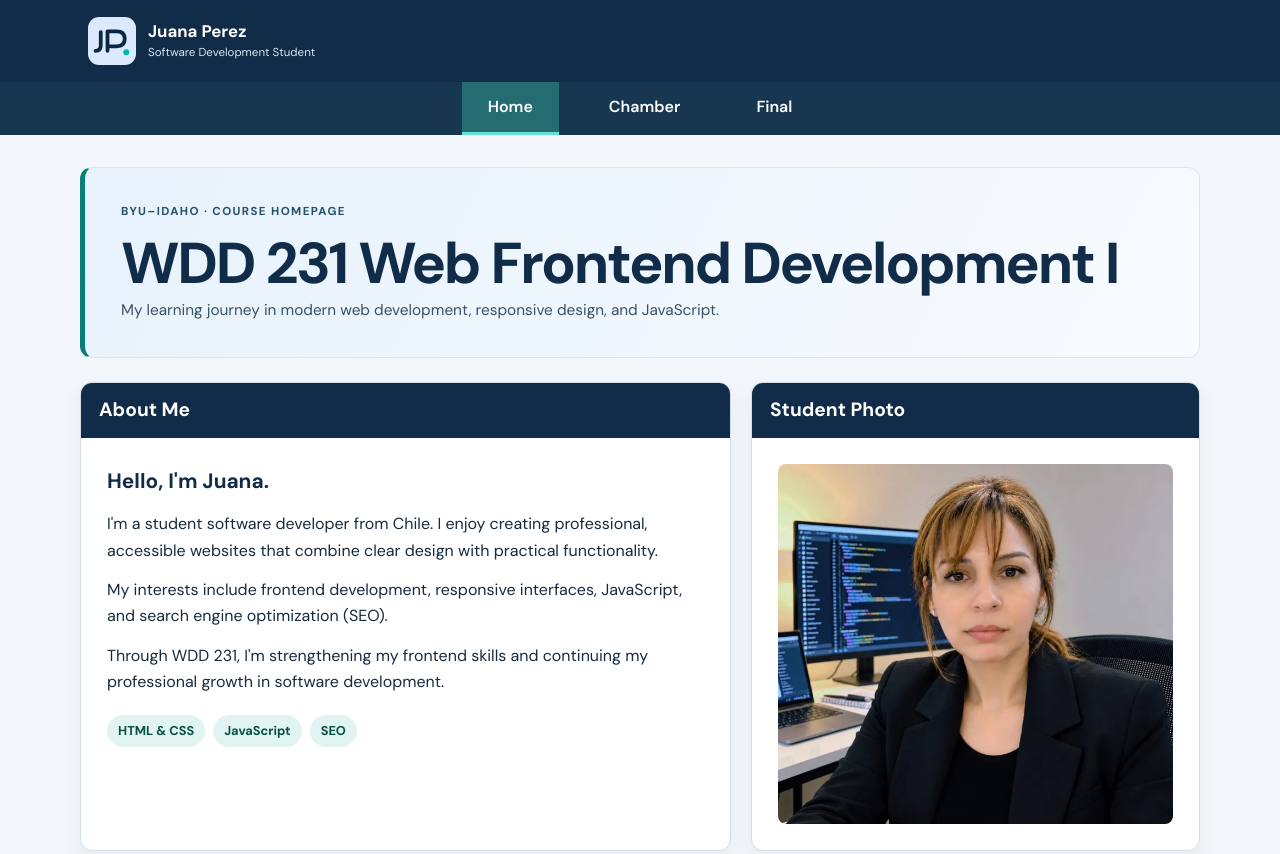
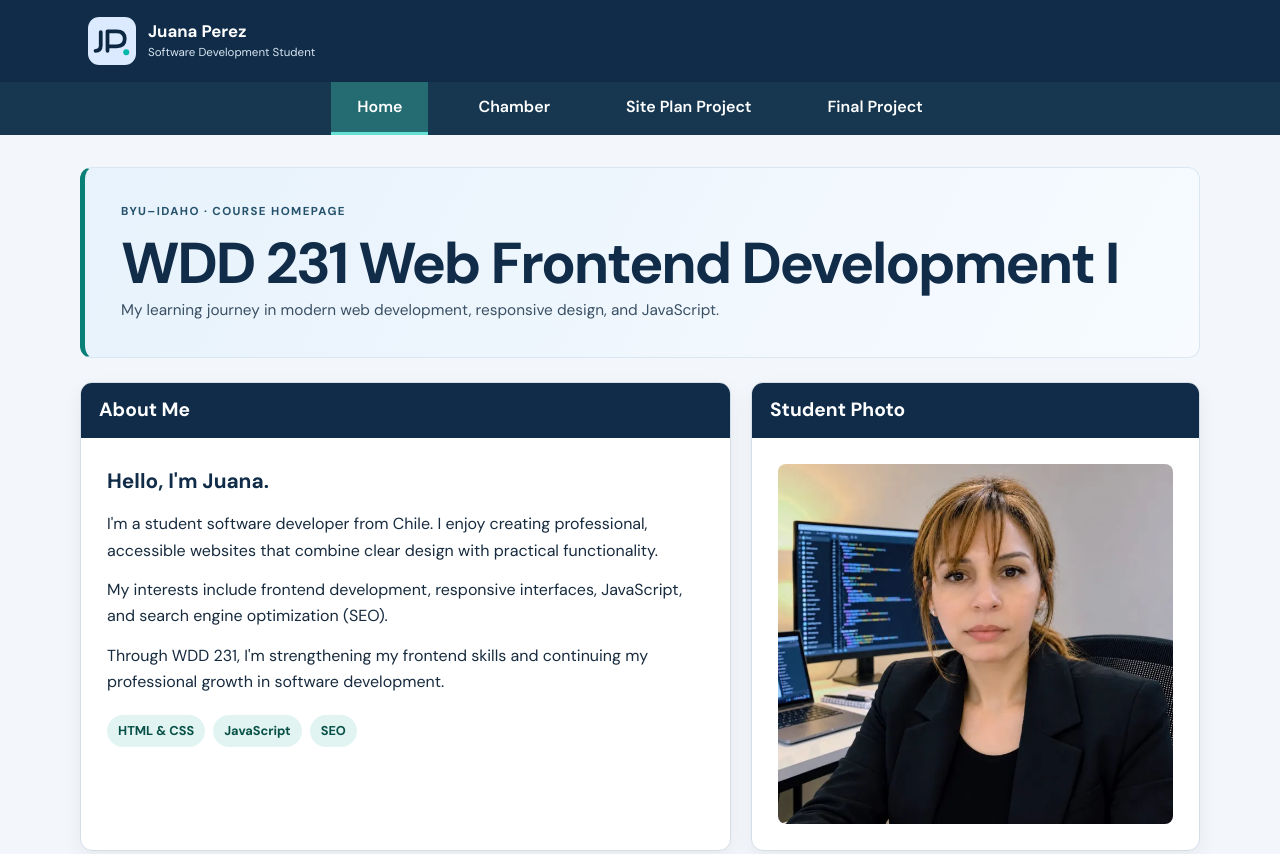
Before and after one commit to JPgitidaho/wdd231, a plain HTML site: page index.html in a window 1280 px wide. Shown: the top 854 px of the page. Drawn offline with Linux system fonts and the light colour scheme.

Commit message:
edit nav html

```diff
--- a/index.html
+++ b/index.html
@@ -32,7 +32,9 @@
     <div class="nav-inner">
       <a href="index.html" aria-current="page">Home</a>
       <a href="chamber/index.html">Chamber</a>
-      <a href="final/index.html">Final</a>
+      <a href="final/siteplan.html">Site Plan Project</a>
+      <a href="final/index.html">Final Project</a>
+
     </div>
   </nav>
   <main>
```
